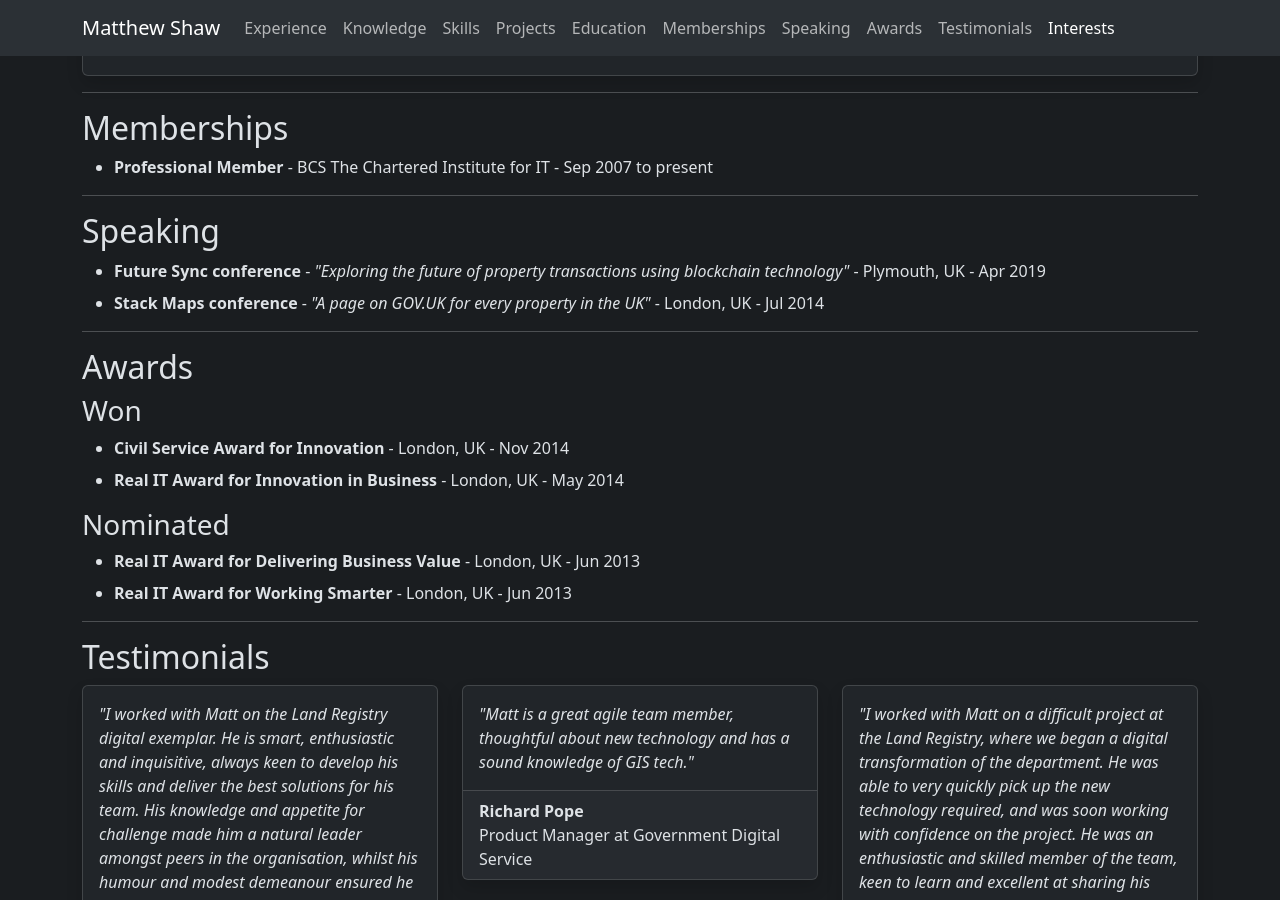
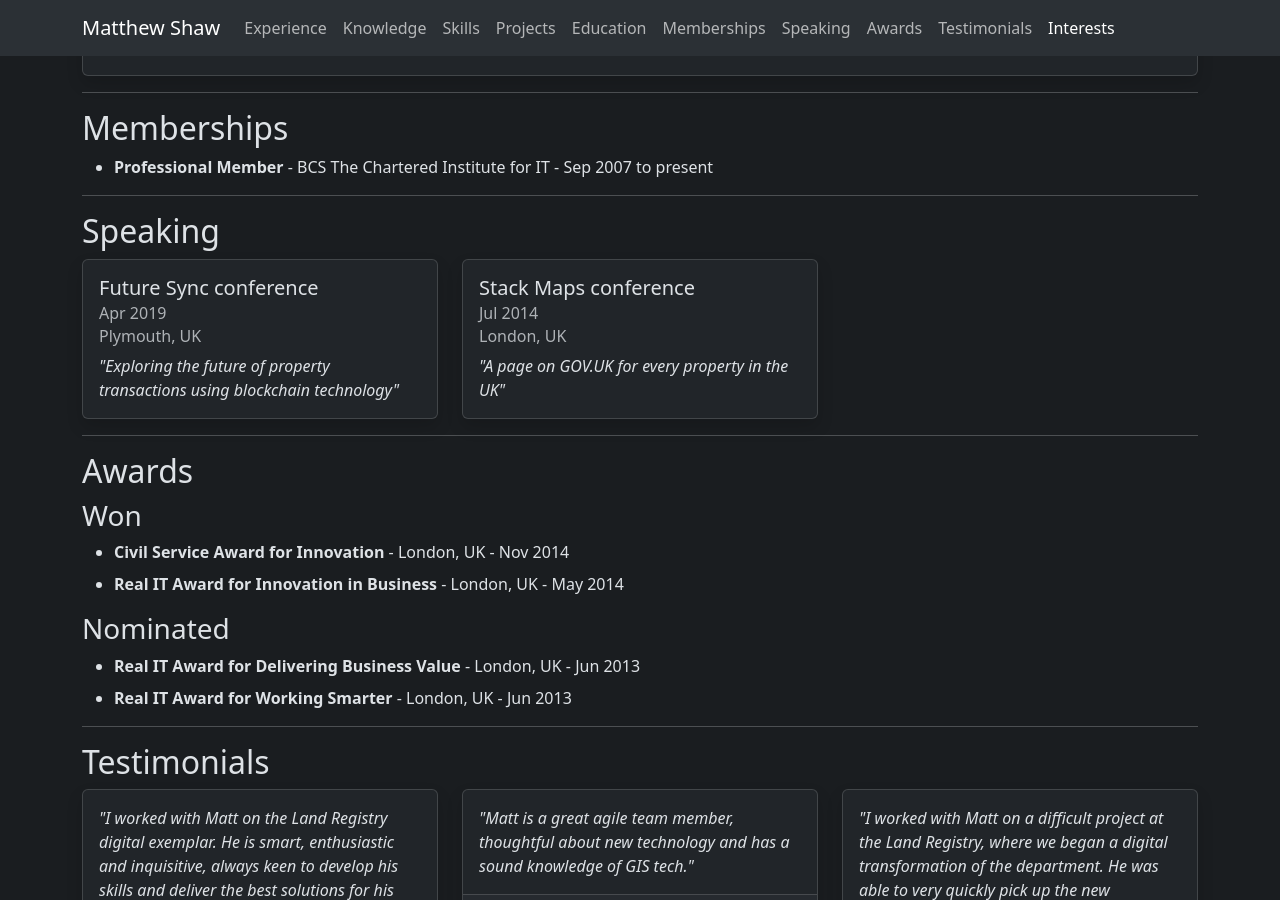
Before and after one commit to matthew-shaw/matthew-shaw.github.io, a Jekyll site: the page built from index.html, in a window 1280 px wide and 900 px high, scrolled down 4699 px. Built offline with Jekyll 4.4.1, drawn with Linux system fonts in a browser that asks for light colours.

Commit message:
speaking

```diff
--- /dev/null
+++ b/_includes/speaking.html
@@ -0,0 +1,9 @@
+<div class="card shadow">
+    <div class="card-body">
+        <h5 class="card-title">{{ event.name }}</h5>
+        <h6 class="card-subtitle mb-2 text-body-secondary">{{ experience.company }}</h6>
+        <h6 class="card-subtitle mb-2 text-body-secondary">{{ event.date }}</h6>
+        <h6 class="card-subtitle mb-2 text-body-secondary">{{ event.location }}</h6>
+        <p class="card-text"><em>"{{ event.title }}"</em></p>
+    </div>
+</div>
--- a/index.html
+++ b/index.html
@@ -87,13 +87,13 @@ permalink: /
         <hr>
         <div id="speaking">
             <h2>Speaking</h2>
-            <ul>
-                <li class="my-2"><b>Future Sync conference</b> - <em>"Exploring the future of property transactions
-                        using blockchain technology"</em> - Plymouth, UK - Apr 2019</li>
-                <li class="my-2"><b>Stack Maps conference</b> - <em>"A page on GOV.UK for every property in the
-                        UK"</em>
-                    - London, UK - Jul 2014</li>
-            </ul>
+            <div class="row row-cols-1 row-cols-lg-3 row-cols-md-2 g-4">
+                {% for event in site.data.cv.speaking %}
+                <div class="col">
+                    {% include speaking.html %}
+                </div>
+                {% endfor %}
+            </div>
         </div>
         <hr>
         <div id="awards">
```
Also changed, not shown: _data/cv.yaml (+9 -0 lines).
